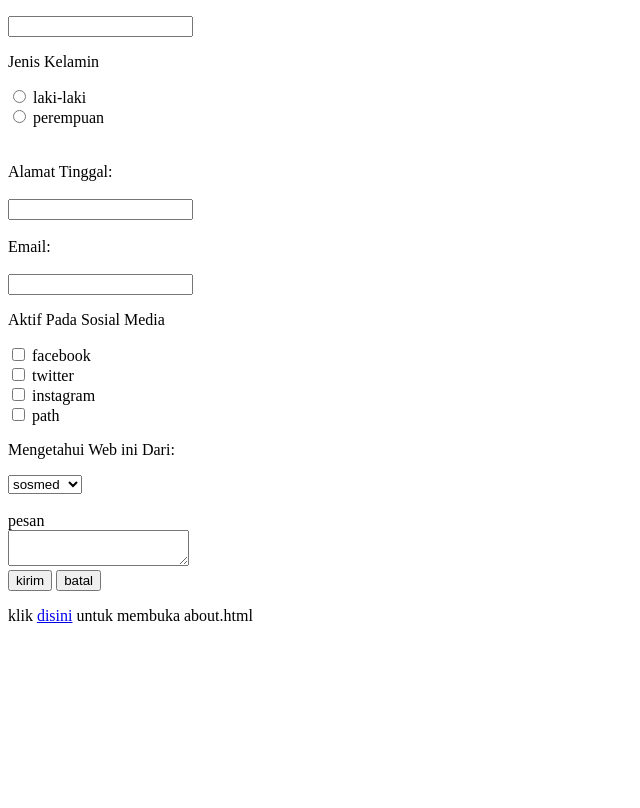
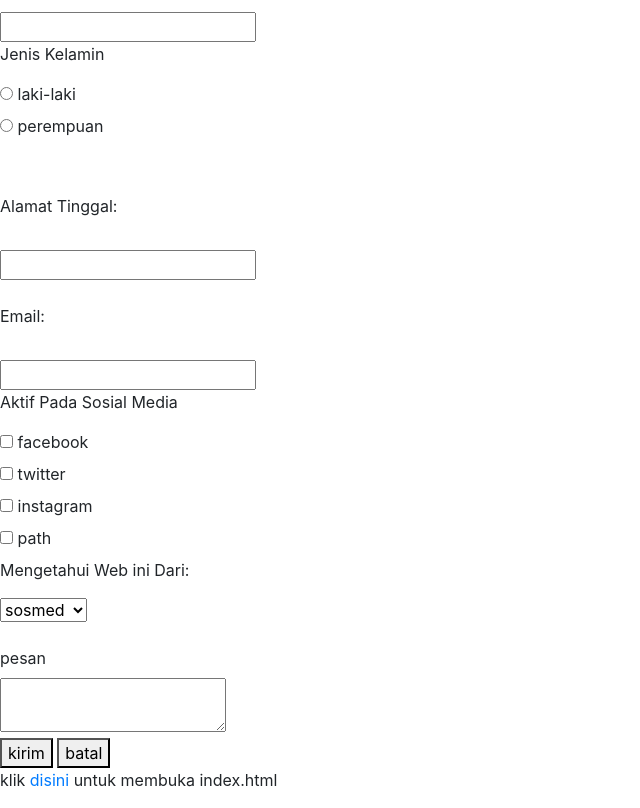
Before and after one commit to 4gussalim/AgusSalim, a plain HTML site: page buku_tamu.html in a window 1280 px wide. Shown: the part 100-908 px from the top of the page, without its empty margins (0-640 px from the left). Before the commit the page ends 800 px from the top, so only its background shows below. Drawn offline with nearby package versions, Linux system fonts and the light colour scheme.

Commit message:
Add files via upload

```diff
--- a/buku_tamu.html
+++ b/buku_tamu.html
@@ -4,8 +4,7 @@
   <meta charset="UTF-8">
   <meta name="viewport" content="width=device-width, initial-scale=1.0">
   <title>Buku Tamu</title>
-
-
+  <link rel="stylesheet" href="css/bootstrap.css">
 </head>
 <body>
   <form action="#" method="post">
@@ -49,6 +48,6 @@
   <button type="submit">kirim</button>
   <button type="submit">batal</button>
   <br>
-  <p>klik <a href="http://127.0.0.1:5500/about.html">disini</a> untuk membuka about.html</p>
+  <p>klik <a href="index.html">disini</a> untuk membuka index.html</p>
 </body>
 </html>
```
Also changed, not shown: index.html (+1 -1 lines), agus.png (added), fs.ptikf.jpg (added).
